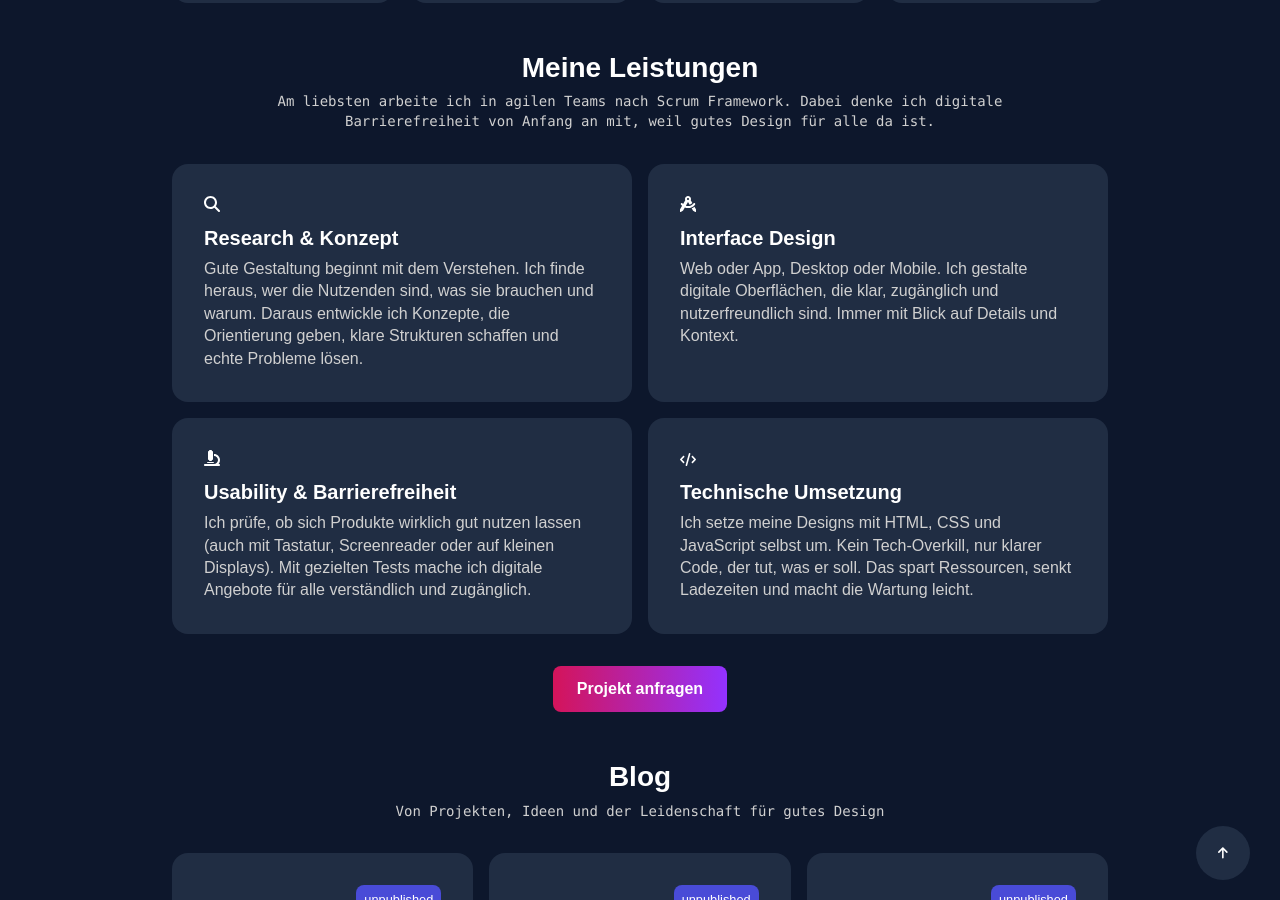
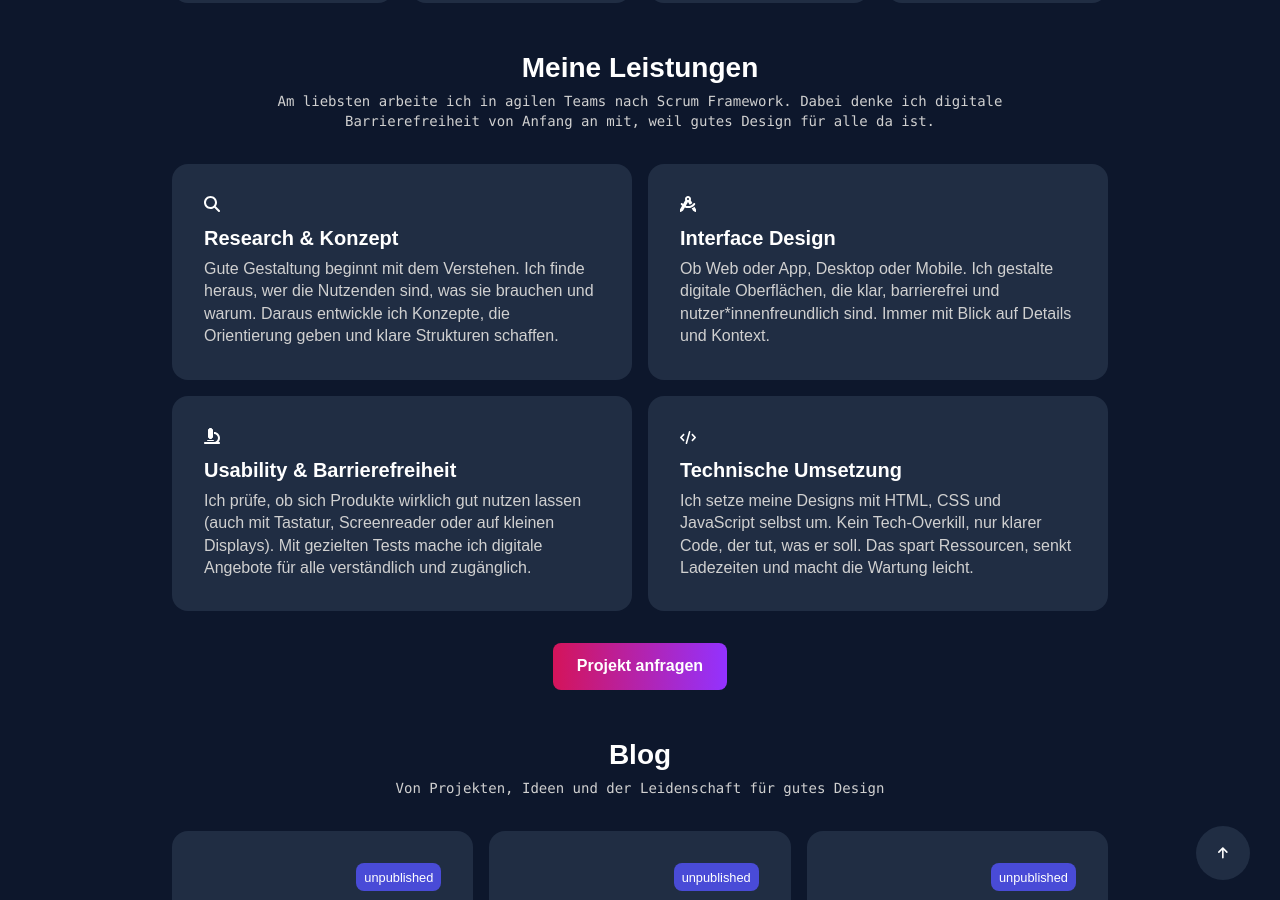
Before and after one commit to enaaacode/annabelle-feiler.github.io, a Jekyll site: the page built from index.html, in a window 1280 px wide and 900 px high, scrolled down 727 px. Built offline with Jekyll 4.4.1, drawn with Linux system fonts in a browser that asks for light colours; some web fonts are replaced.

Commit message:
text update (Leistungen)

```diff
--- a/index.html
+++ b/index.html
@@ -22,8 +22,7 @@ title: Annabelle Feiler – UX/UI & Visual Design
         <p>
           Gute Gestaltung beginnt mit dem Verstehen. Ich finde heraus, wer die
           Nutzenden sind, was sie brauchen und warum. Daraus entwickle ich
-          Konzepte, die Orientierung geben, klare Strukturen schaffen und echte
-          Probleme lösen.
+          Konzepte, die Orientierung geben und klare Strukturen schaffen.
         </p>
       </div>
     </div>
@@ -34,9 +33,9 @@ title: Annabelle Feiler – UX/UI & Visual Design
       <div class="leistungen-grid-text">
         <h3>Interface Design</h3>
         <p>
-          Web oder App, Desktop oder Mobile. Ich gestalte digitale Oberflächen,
-          die klar, zugänglich und nutzerfreundlich sind. Immer mit Blick auf
-          Details und Kontext.
+          Ob Web oder App, Desktop oder Mobile. Ich gestalte digitale
+          Oberflächen, die klar, barrierefrei und nutzer*innenfreundlich sind.
+          Immer mit Blick auf Details und Kontext.
         </p>
       </div>
     </div>
```
